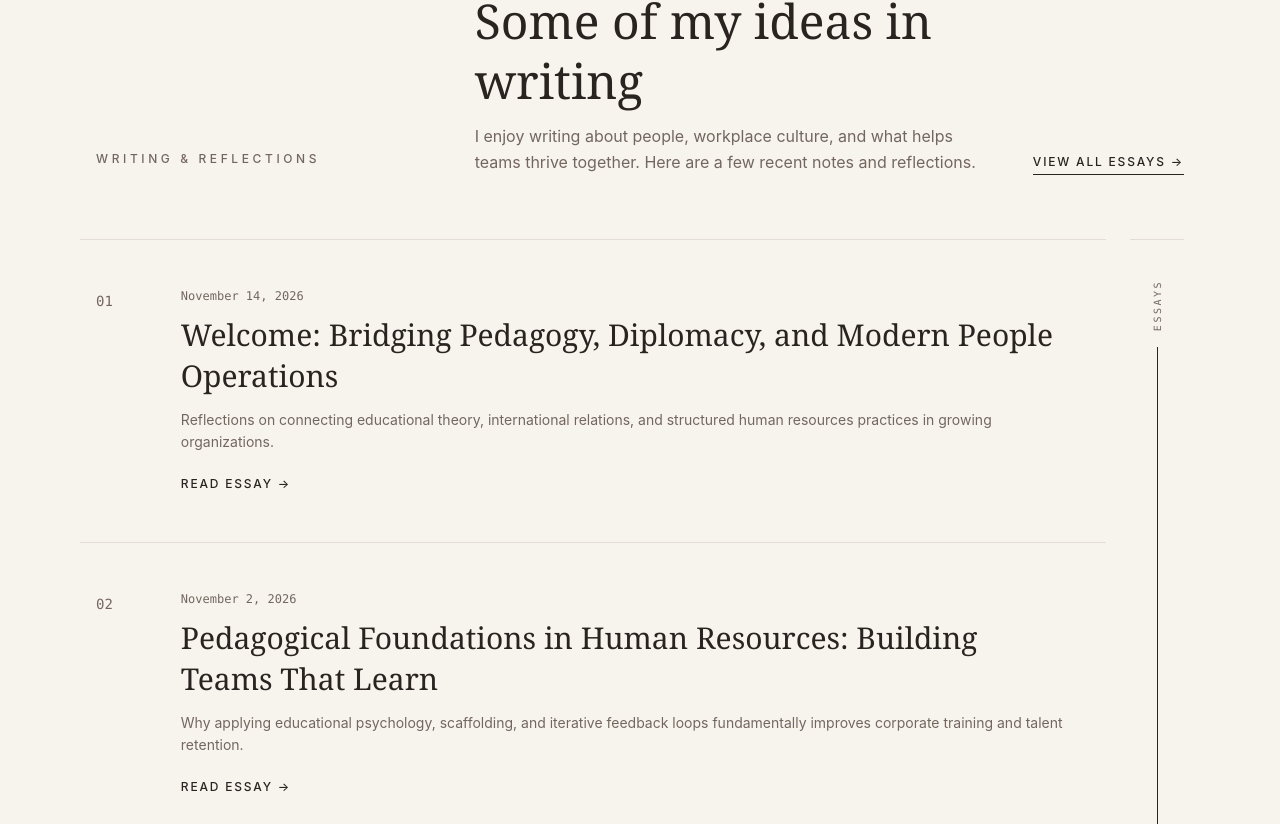
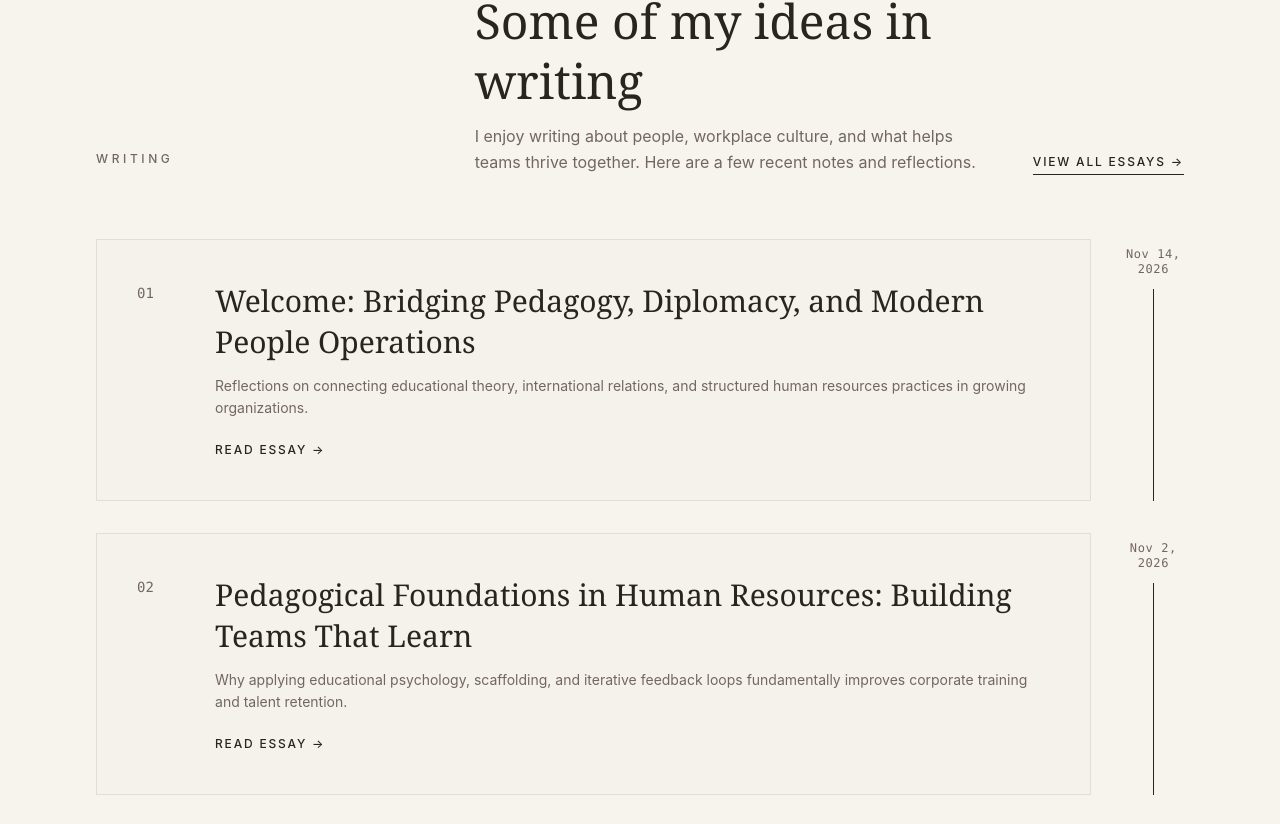
Before and after one commit to neema-liz/neema-zihalirwa-portfolio, a Next.js app: page / in a window 1280 px wide. Shown: the part 9976-10800 px from the top of the page. Built offline with nearby package versions, Linux system fonts and the light colour scheme; no server answers.

Commit message:
feat(writing): layout boxed cards with side date and vertical line matching user diagram

```diff
--- a/components/sections/WritingSection.tsx
+++ b/components/sections/WritingSection.tsx
@@ -1,6 +1,24 @@
 import React from "react";
 import Link from "next/link";
-import { getAllPosts, formatDate } from "@/lib/blog";
+import { getAllPosts } from "@/lib/blog";
+
+/**
+ * Formats YYYY-MM-DD into a clean, human-readable date for the timeline axis
+ */
+function formatShortDate(dateString: string): string {
+  if (!dateString) return "";
+  const parts = dateString.split("-");
+  if (parts.length !== 3) return dateString;
+  const [yearStr, monthStr, dayStr] = parts;
+  const monthNames = [
+    "Jan", "Feb", "Mar", "Apr", "May", "Jun",
+    "Jul", "Aug", "Sep", "Oct", "Nov", "Dec"
+  ];
+  const mIndex = parseInt(monthStr, 10) - 1;
+  const month = monthNames[mIndex] || monthStr;
+  const day = parseInt(dayStr, 10);
+  return `${month} ${day}, ${yearStr}`;
+}
 
 export function WritingSection() {
   const posts = getAllPosts(false).slice(0, 3);
@@ -9,9 +27,6 @@ export function WritingSection() {
     return null;
   }
 
-  // Get the most recent publication date or year
-  const latestDateYear = posts[0] ? new Date(posts[0].date).getFullYear() : 2026;
-
   return (
     <section id="writing" className="py-24 md:py-32 border-t border-[#E4DDD6] bg-[#F7F4EE]">
       <div className="max-w-6xl mx-auto px-6 sm:px-8">
@@ -19,7 +34,7 @@ export function WritingSection() {
         <div className="grid md:grid-cols-12 gap-8 lg:gap-12 mb-16 items-end">
           <div className="md:col-span-4">
             <p className="text-xs font-medium tracking-[0.3em] uppercase text-[#736660] mb-2">
-              Writing &amp; Reflections
+              Writing
             </p>
           </div>
           <div className="md:col-span-8 flex flex-col sm:flex-row sm:items-end justify-between gap-6">
@@ -41,36 +56,29 @@ export function WritingSection() {
           </div>
         </div>
 
-        {/* 3 Cards + Single Continuous Side Vertical Indicator */}
-        <div className="grid grid-cols-12 gap-6 lg:gap-10 items-stretch">
-          {/* Main Cards Stack (11 Cols on desktop) */}
-          <div className="col-span-12 sm:col-span-11 border-b border-[#E4DDD6]">
+        {/* 3 Boxed Cards with Side Date & Vertical Line Timeline Axis (matches user hand-drawn diagram) */}
+        <div className="space-y-6 sm:space-y-8">
           {posts.map((post, index) => {
             const numberStr = String(index + 1).padStart(2, "0");
-              const formattedDate = formatDate(post.date);
+            const formattedDate = formatShortDate(post.date);
 
             return (
-                <article
+              <div
                 key={post.slug}
-                  className="group py-10 sm:py-12 border-t border-[#E4DDD6] hover:bg-[#EEE9DE]/30 transition-colors px-4 -mx-4"
+                className="group grid grid-cols-12 gap-4 sm:gap-6 lg:gap-8 items-stretch"
               >
-                  <div className="grid grid-cols-12 gap-6 items-start">
-                    {/* Left: Number Ledger */}
-                    <div className="col-span-2 sm:col-span-1">
-                      <span className="font-mono text-xs sm:text-sm text-[#736660] group-hover:text-[#C75D38] transition-colors">
+                {/* Left: Boxed Card */}
+                <article className="col-span-9 sm:col-span-10 lg:col-span-11 p-6 sm:p-8 md:p-10 border border-[#E4DDD6] bg-[#EEE9DE]/25 hover:bg-[#EEE9DE]/50 hover:border-[#2A2421]/40 transition-all duration-300 flex flex-col justify-between">
+                  <div className="grid sm:grid-cols-12 gap-4 sm:gap-6 items-start">
+                    {/* Number Ledger */}
+                    <div className="sm:col-span-1">
+                      <span className="font-mono text-xs sm:text-sm text-[#736660] group-hover:text-[#C75D38] transition-colors font-medium">
                         {numberStr}
                       </span>
                     </div>
 
-                    {/* Middle: Date, Title, Excerpt & Read Link */}
-                    <div className="col-span-10 sm:col-span-11 pr-2 sm:pr-6">
-                      <time
-                        dateTime={post.date}
-                        className="text-xs font-mono text-[#736660] mb-2.5 block"
-                      >
-                        {formattedDate}
-                      </time>
-
+                    {/* Content: Title & Excerpt */}
+                    <div className="sm:col-span-11">
                       <Link href={`/blog/${post.slug}`} className="block">
                         <h3 className="font-serif text-xl sm:text-2xl md:text-3xl text-[#2A2421] font-light leading-snug mb-3 group-hover:text-[#C75D38] transition-colors">
                           {post.title}
@@ -85,25 +93,20 @@ export function WritingSection() {
                     </div>
                   </div>
                 </article>
+
+                {/* Right: Date at Top + Vertical Line running downward along each card */}
+                <div className="col-span-3 sm:col-span-2 lg:col-span-1 flex flex-col items-center justify-start pt-2 select-none">
+                  <time
+                    dateTime={post.date}
+                    className="text-[10px] sm:text-xs font-mono text-[#736660] group-hover:text-[#2A2421] transition-colors text-center leading-tight mb-3 tracking-wider"
+                  >
+                    {formattedDate}
+                  </time>
+                  <div className="w-px flex-1 bg-[#2A2421] group-hover:bg-[#C75D38] transition-colors min-h-[50px]" />
+                </div>
+              </div>
             );
           })}
-          </div>
-
-          {/* Right Edge: Single Continuous Vertical Line Spanning All 3 Cards (1 Col) */}
-          <div className="hidden sm:flex col-span-1 flex-col items-center justify-between py-10 border-t border-b border-[#E4DDD6] select-none">
-            {/* Vertical label */}
-            <span className="text-[10px] uppercase tracking-[0.25em] font-mono text-[#736660] [writing-mode:vertical-rl] rotate-180">
-              ESSAYS
-            </span>
-
-            {/* Continuous vertical line spanning the full height of all 3 cards */}
-            <div className="w-px flex-1 bg-[#2A2421] my-4" />
-
-            {/* Bottom publication year */}
-            <span className="text-[11px] font-mono text-[#736660] tracking-wider">
-              {latestDateYear}
-            </span>
-          </div>
         </div>
       </div>
     </section>
```
Lines whose indentation alone changed are shown as unchanged.
